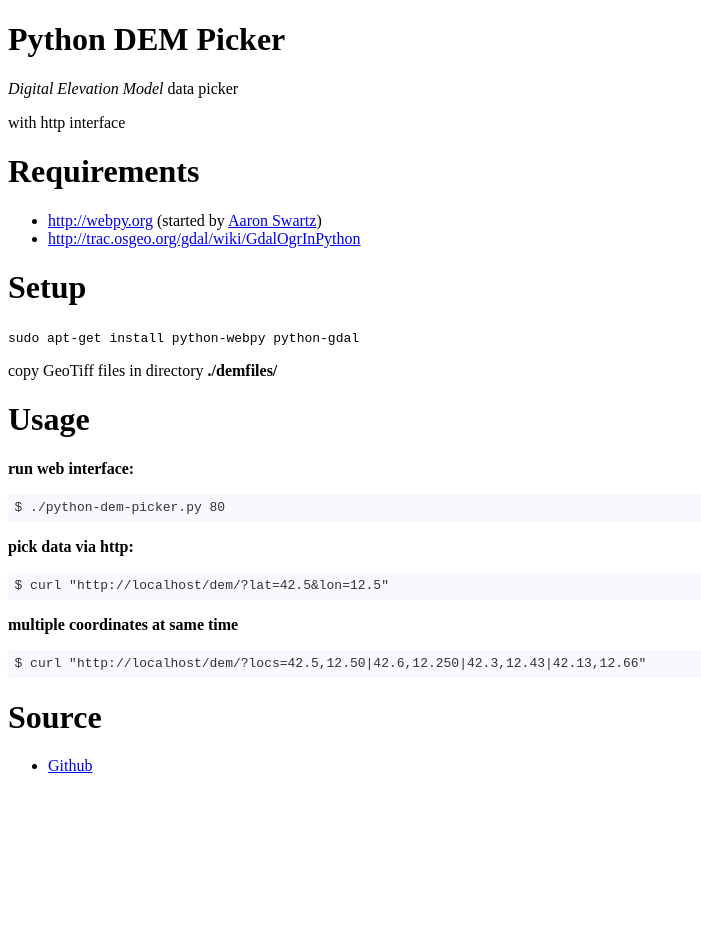
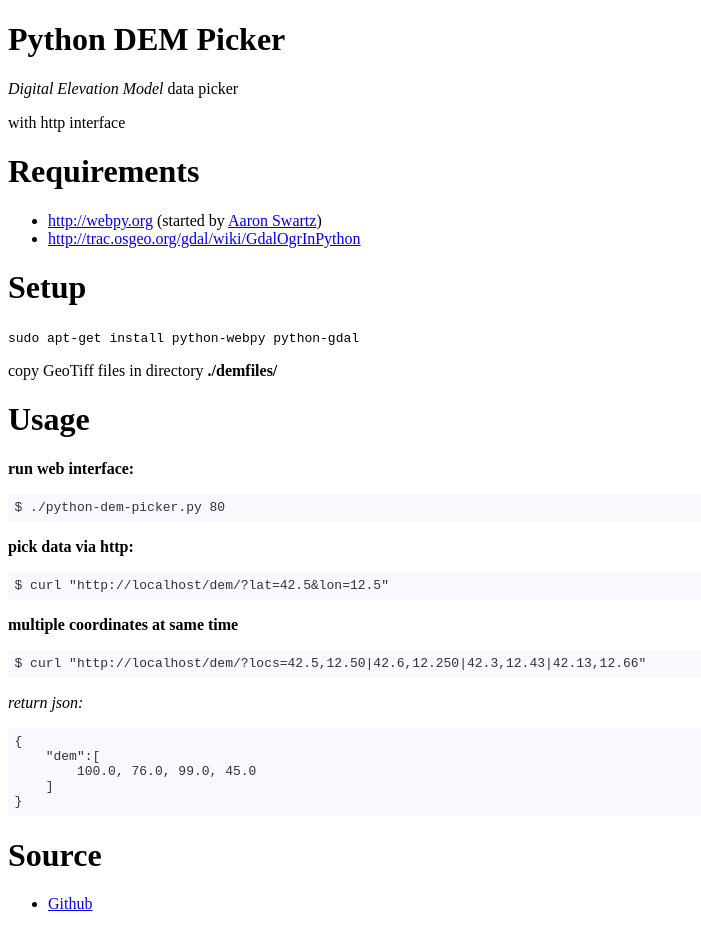
Before and after one commit to opengeo-tech/GeoPicker, a website: page index.html in a window 1280 px wide. Shown: the whole page, without its empty margins (0-701 px from the left). Before the commit the page ends 800 px from the top, so only its background shows below. Drawn offline with Linux system fonts and the light colour scheme.

Commit message:
update readme

```diff
--- a/index.html
+++ b/index.html
@@ -130,6 +130,12 @@
 <pre><code>$ curl &quot;http://localhost/dem/?lat=42.5&amp;lon=12.5&quot;</code></pre>
 <p><strong>multiple coordinates at same time</strong></p>
 <pre><code>$ curl &quot;http://localhost/dem/?locs=42.5,12.50|42.6,12.250|42.3,12.43|42.13,12.66&quot;</code></pre>
+<p><em>return json:</em></p>
+<pre><code>{
+    &quot;dem&quot;:[
+        100.0, 76.0, 99.0, 45.0
+    ]
+}</code></pre>
 <h1 id="source">Source</h1>
 <ul>
 <li><a href="https://github.com/stefanocudini/python-dem-picker">Github</a></li>
```
Also changed, not shown: README.md.
